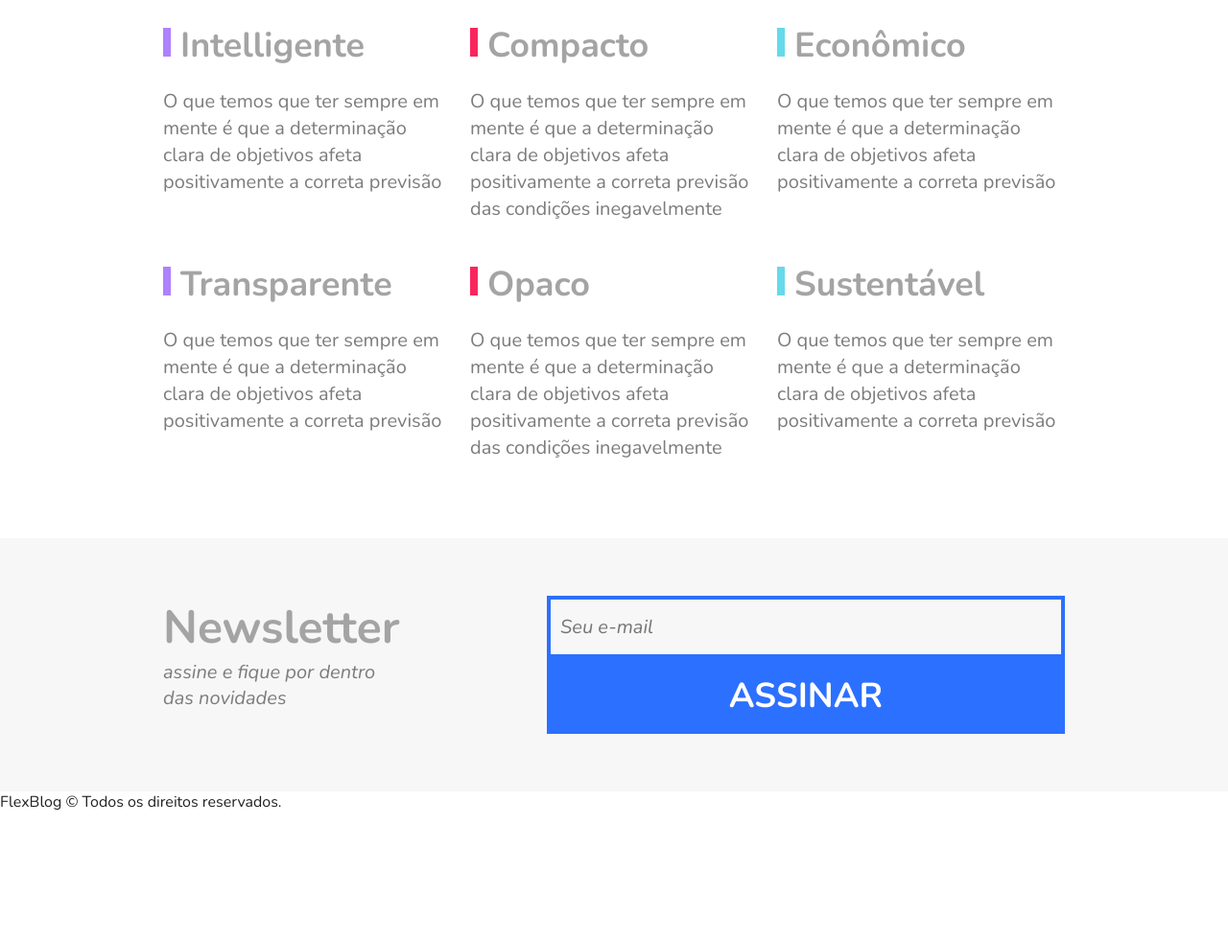
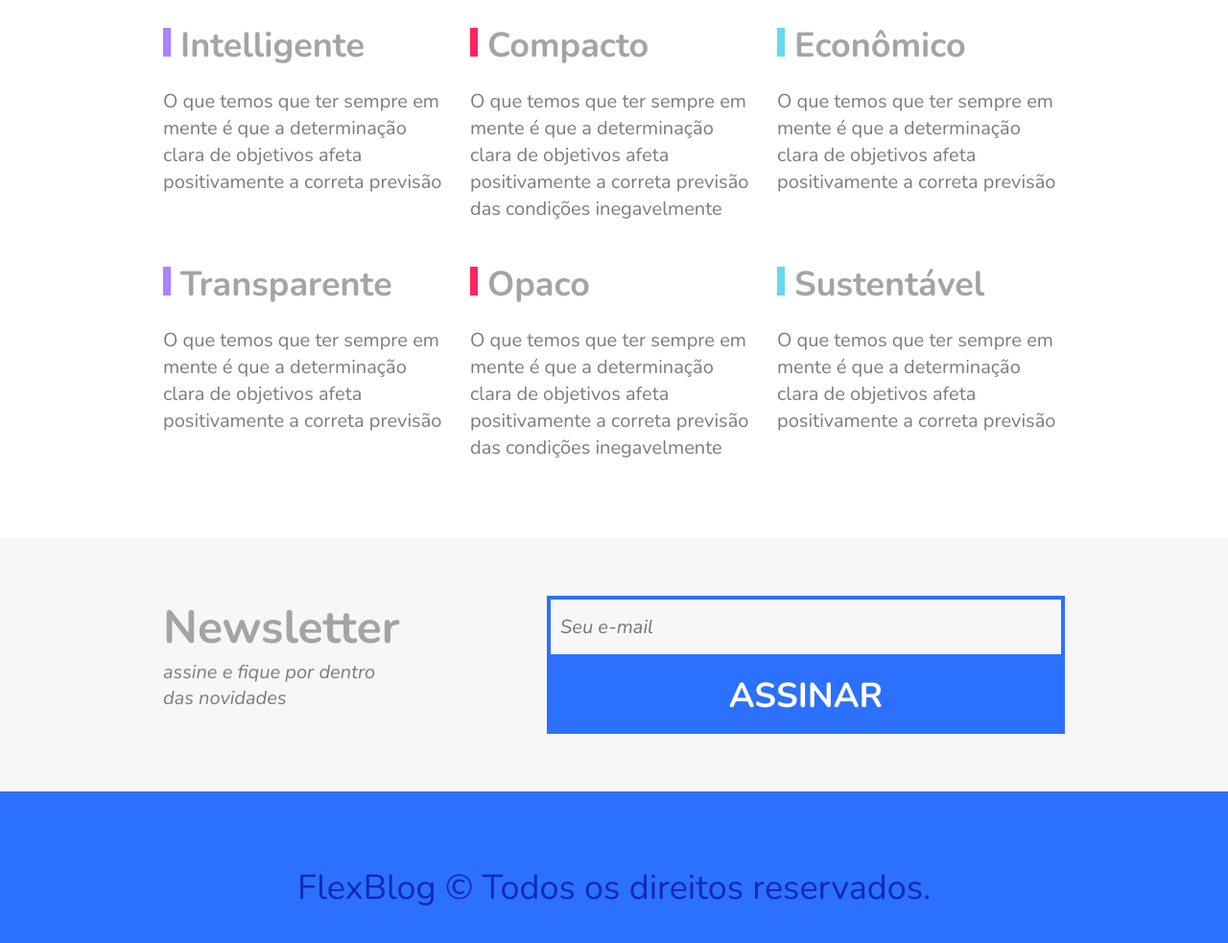
Before and after one commit to rpatricia/origamid, a plain HTML site: page flexblog/index.html in a window 1280 px wide. Shown: the part 2635-3618 px from the top of the page at 96% size. Before the commit the page ends 3482 px from the top, so only its background shows below. Drawn offline with nearby package versions, Linux system fonts and the light colour scheme.

Commit message:
Footer Finalizado

```diff
--- a/flexblog/css/style.css
+++ b/flexblog/css/style.css
@@ -380,8 +380,25 @@ img {
     padding: 15px 10px;
 }
 
+@media (max-width: 600px) {
+  .newsletter-form button  {
+        font-size: 1.5em;
+    }
+}
+
+
 /* Footer */
 
 .footer {
+    display: flex;
+    background: #2c70ff;
+    height: 200px;
+    align-items: center;
+}
 
+.footer p {
+    flex: 1;
+    text-align: center;
+    font-size: 2.25em;
+    color: #122ab2;
 }
```
